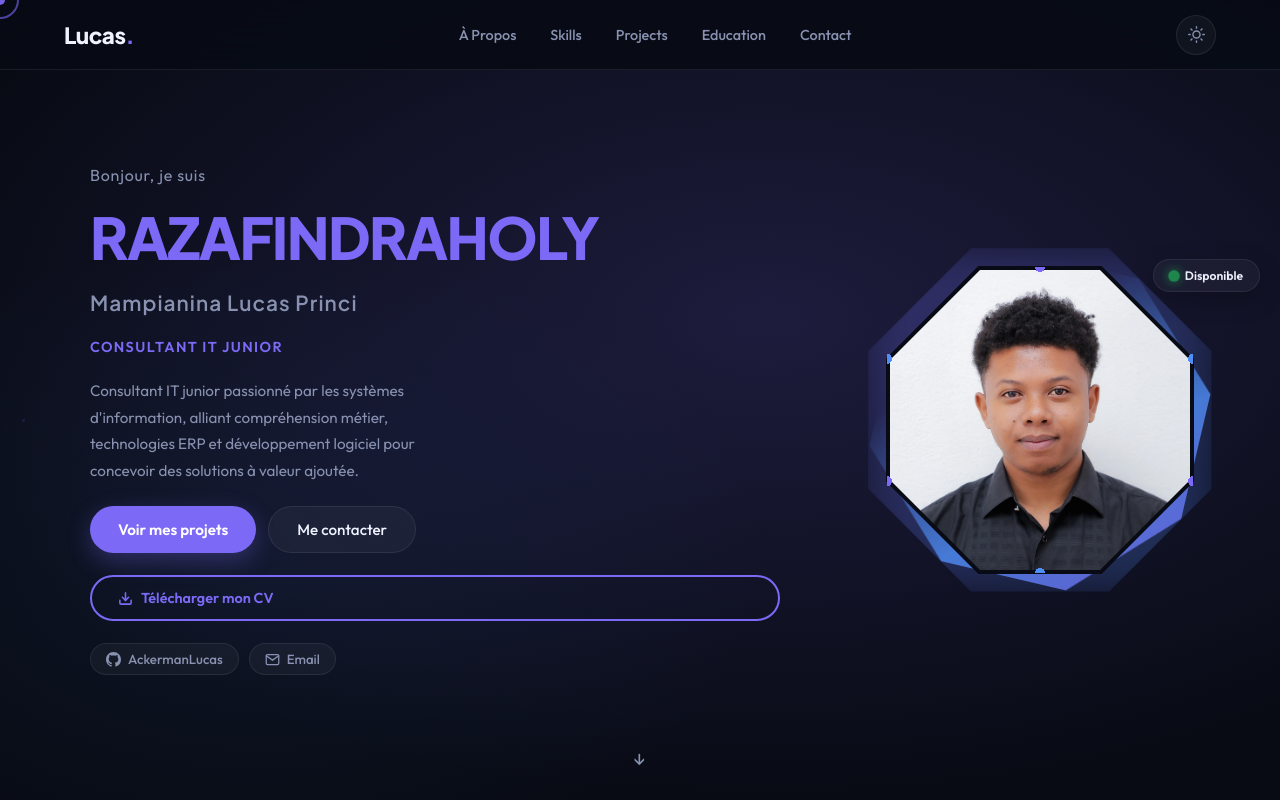
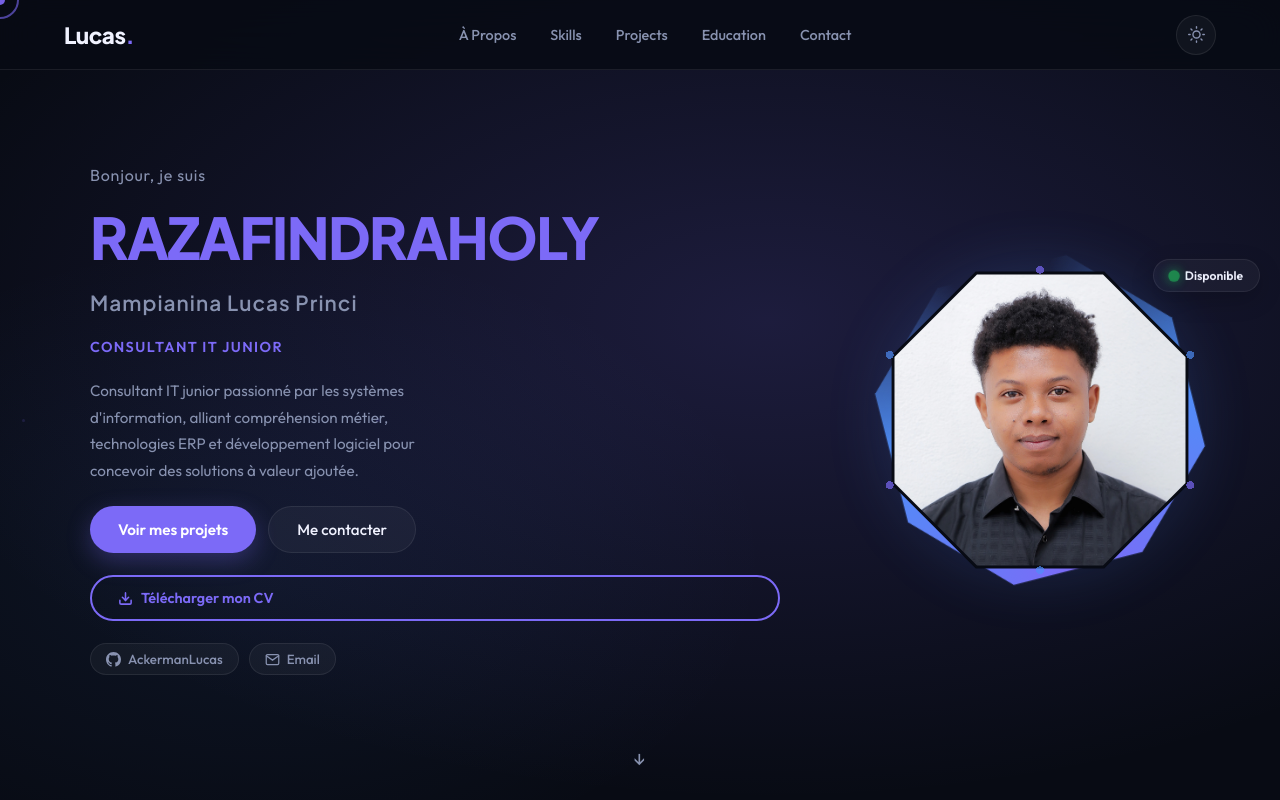
Before and after one commit to AckermanLucas/Portfolio, a React (Create React App) app: page / in a window 1280 px wide. Shown: the top 800 px of the page. Built offline with nearby package versions, Linux system fonts and the light colour scheme.

Commit message:
feat: photo octogone fix

```diff
--- a/src/App.css
+++ b/src/App.css
@@ -244,7 +244,7 @@
 }
 
 /* ── PHOTO FRAME — ROUND STYLISH ── */
-/* ── OCTAGON PHOTO ── */
+/* ── OCTAGON PHOTO — SOFT ROUNDED ── */
 .hero-photo-col {
   display: flex; align-items: center; justify-content: center;
   animation: fade-in-up 0.7s 0.2s ease both;
@@ -256,74 +256,112 @@
   width: 300px; height: 300px;
 }
 
+/* Soft rounded octagon clip-path */
+/* Using SVG-based clip for rounded corners */
+.hero-photo-frame svg.oct-clip {
+  position: absolute; width: 0; height: 0;
+}
+
 /* Outer glow blur */
 .hero-photo-frame::before {
   content: '';
   position: absolute;
-  inset: -20px;
-  background: linear-gradient(135deg, var(--accent), var(--accent2));
-  clip-path: polygon(30% 0%, 70% 0%, 100% 30%, 100% 70%, 70% 100%, 30% 100%, 0% 70%, 0% 30%);
-  opacity: 0.25;
-  filter: blur(20px);
-  animation: glow-breathe 3s ease-in-out infinite;
+  inset: -24px;
+  background: radial-gradient(ellipse at center, var(--accent) 0%, var(--accent2) 50%, transparent 75%);
+  opacity: 0.18;
+  filter: blur(28px);
+  animation: glow-breathe 3.5s ease-in-out infinite;
   z-index: 0;
+  border-radius: 40%;
 }
 
 @keyframes glow-breathe {
-  0%, 100% { opacity: 0.2; transform: scale(1); }
-  50% { opacity: 0.4; transform: scale(1.06); }
+  0%, 100% { opacity: 0.15; transform: scale(0.97); }
+  50% { opacity: 0.32; transform: scale(1.05); }
 }
 
-/* Spinning octagon border */
+/* Spinning outer gradient ring — ultra thin */
 .photo-ring-deco {
   position: absolute;
-  inset: -10px;
-  background: linear-gradient(135deg, var(--accent), var(--accent2), transparent 70%);
-  clip-path: polygon(30% 0%, 70% 0%, 100% 30%, 100% 70%, 70% 100%, 30% 100%, 0% 70%, 0% 30%);
-  animation: spin-slow 12s linear infinite;
+  inset: -8px;
+  background: conic-gradient(
+    from 0deg,
+    var(--accent) 0%,
+    var(--accent2) 25%,
+    transparent 45%,
+    transparent 55%,
+    var(--accent2) 75%,
+    var(--accent) 100%
+  );
+  clip-path: polygon(
+    29% 1.5%, 71% 1.5%,
+    98.5% 29%, 98.5% 71%,
+    71% 98.5%, 29% 98.5%,
+    1.5% 71%, 1.5% 29%
+  );
+  animation: spin-slow 14s linear infinite;
   z-index: 1;
-  opacity: 0.8;
+  opacity: 0.9;
+  border-radius: 8px;
 }
 
-/* Inner bg mask to create border effect */
+/* Inner mask — slightly larger than photo to show only thin ring */
 .photo-ring-deco2 {
   position: absolute;
-  inset: -4px;
+  inset: -3px;
   background: var(--bg);
-  clip-path: polygon(30% 0%, 70% 0%, 100% 30%, 100% 70%, 70% 100%, 30% 100%, 0% 70%, 0% 30%);
+  clip-path: polygon(
+    29% 1.5%, 71% 1.5%,
+    98.5% 29%, 98.5% 71%,
+    71% 98.5%, 29% 98.5%,
+    1.5% 71%, 1.5% 29%
+  );
   z-index: 2;
+  border-radius: 6px;
 }
 
 @keyframes spin-slow {
   to { transform: rotate(360deg); }
 }
 
-/* Accent corner dots */
+/* Subtle accent dots at vertices */
 .hero-photo-frame::after {
   content: '';
   position: absolute;
-  inset: -3px;
+  inset: -5px;
   background:
-    radial-gradient(circle 5px at 50% 0%, var(--accent) 100%, transparent 100%),
-    radial-gradient(circle 5px at 100% 30%, var(--accent2) 100%, transparent 100%),
-    radial-gradient(circle 5px at 100% 70%, var(--accent) 100%, transparent 100%),
-    radial-gradient(circle 5px at 50% 100%, var(--accent2) 100%, transparent 100%),
-    radial-gradient(circle 5px at 0% 70%, var(--accent) 100%, transparent 100%),
-    radial-gradient(circle 5px at 0% 30%, var(--accent2) 100%, transparent 100%);
+    radial-gradient(circle 4px at 50% 1.5%, var(--accent) 100%, transparent 100%),
+    radial-gradient(circle 4px at 98.5% 29%, var(--accent2) 100%, transparent 100%),
+    radial-gradient(circle 4px at 98.5% 71%, var(--accent) 100%, transparent 100%),
+    radial-gradient(circle 4px at 50% 98.5%, var(--accent2) 100%, transparent 100%),
+    radial-gradient(circle 4px at 1.5% 71%, var(--accent) 100%, transparent 100%),
+    radial-gradient(circle 4px at 1.5% 29%, var(--accent2) 100%, transparent 100%);
   z-index: 5;
   pointer-events: none;
+  animation: dots-pulse 3.5s ease-in-out infinite;
 }
 
+@keyframes dots-pulse {
+  0%, 100% { opacity: 0.6; }
+  50% { opacity: 1; }
+}
+
+/* Photo itself — soft octagon with rounded feel */
 .hero-photo {
   position: relative; z-index: 3;
   width: 100%; height: 100%;
   object-fit: cover; object-position: top center;
-  clip-path: polygon(30% 0%, 70% 0%, 100% 30%, 100% 70%, 70% 100%, 30% 100%, 0% 70%, 0% 30%);
-  filter: drop-shadow(0 20px 40px var(--accent-glow));
-  transition: filter 0.3s;
+  clip-path: polygon(
+    29% 1.5%, 71% 1.5%,
+    98.5% 29%, 98.5% 71%,
+    71% 98.5%, 29% 98.5%,
+    1.5% 71%, 1.5% 29%
+  );
+  filter: drop-shadow(0 16px 36px var(--accent-glow));
+  transition: filter 0.35s;
 }
 .hero-photo:hover {
-  filter: drop-shadow(0 24px 60px var(--accent-glow)) brightness(1.05);
+  filter: drop-shadow(0 20px 50px var(--accent-glow)) brightness(1.06);
 }
 
 /* Badge */
@@ -338,7 +376,7 @@
   display: flex; align-items: center; gap: 7px;
   white-space: nowrap;
   backdrop-filter: blur(14px);
-  box-shadow: 0 8px 24px rgba(0,0,0,0.25);
+  box-shadow: 0 8px 24px rgba(0,0,0,0.2);
   animation: badge-float 3s ease-in-out infinite;
 }
 
@@ -358,6 +396,28 @@
 @keyframes pulse {
   0%, 100% { transform: scale(1); opacity: 1; }
   50% { transform: scale(1.6); opacity: 0.5; }
+}
+
+/* Dark mode — accent colored glow instead of black */
+[data-theme="dark"] .hero-photo {
+  filter: drop-shadow(0 16px 36px rgba(124, 106, 247, 0.35));
+}
+[data-theme="dark"] .hero-photo:hover {
+  filter: drop-shadow(0 20px 50px rgba(124, 106, 247, 0.55)) brightness(1.06);
+}
+[data-theme="dark"] .photo-ring-deco {
+  opacity: 1;
+}
+[data-theme="dark"] .hero-photo-frame::before {
+  opacity: 0.25;
+}
+
+/* Light mode — softer blue glow */
+[data-theme="light"] .hero-photo {
+  filter: drop-shadow(0 16px 36px rgba(79, 142, 247, 0.25));
+}
+[data-theme="light"] .photo-ring-deco {
+  opacity: 0.7;
 }
 
 /* Right — Float cards */
```
